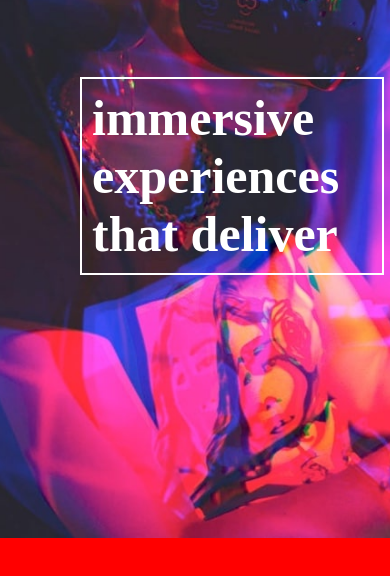
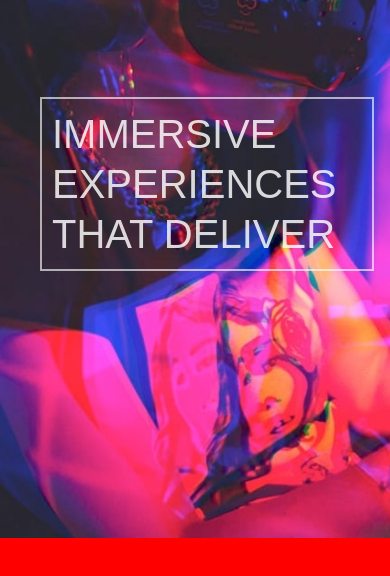
Before and after one commit to rebecasguerri/Loopstudios-landing-page, a plain HTML site: page index.html in a window 390 px wide. Shown: the part 42-618 px from the top of the page. Drawn offline with Linux system fonts and the light colour scheme.

Commit message:
update no header

```diff
--- a/style.css
+++ b/style.css
@@ -141,11 +141,50 @@ html{
 }
 .main-frist h1 {
     position: relative;
-    top: 13rem;
+    top: 14rem;
     left: 8rem;
-    width: 28rem;
+    width: 38rem;
     color: white;
     font-size: 5rem;
-    border: 2px solid white;
-    padding: 1rem;
+    border: 2px solid rgba(255, 255, 255, 0.631);
+    color: rgba(255, 255, 255, 0.823);
+    padding: 2rem;
+    font-weight: 100;
+    text-transform: uppercase;
+    font-family: sans-serif;
 }
+
+@media (max-width:768px){
+    .main-frist h1 {
+        position: relative;
+        top: 15rem;
+        left: 4rem;
+        width: 31rem;
+        color: white;
+        font-size: 4rem;
+        border: 2px solid rgba(255, 255, 255, 0.631);
+        color: rgba(255, 255, 255, 0.823);
+        padding: 1rem;
+        font-weight: 100;
+        text-transform: uppercase;
+        font-family: sans-serif;
+        line-height: 5rem;
+    }
+}
+@media (max-width:320px){
+    .main-frist h1 {
+        position: relative;
+        top: 13rem;
+        left: 1rem;
+        width: 28rem;
+        color: white;
+        font-size: 4rem;
+        border: 2px solid rgba(255, 255, 255, 0.631);
+        color: rgba(255, 255, 255, 0.823);
+        padding: 0.3rem;
+        font-weight: 100;
+        text-transform: uppercase;
+        font-family: sans-serif;
+        line-height: 4rem;
+    }
+}
```
